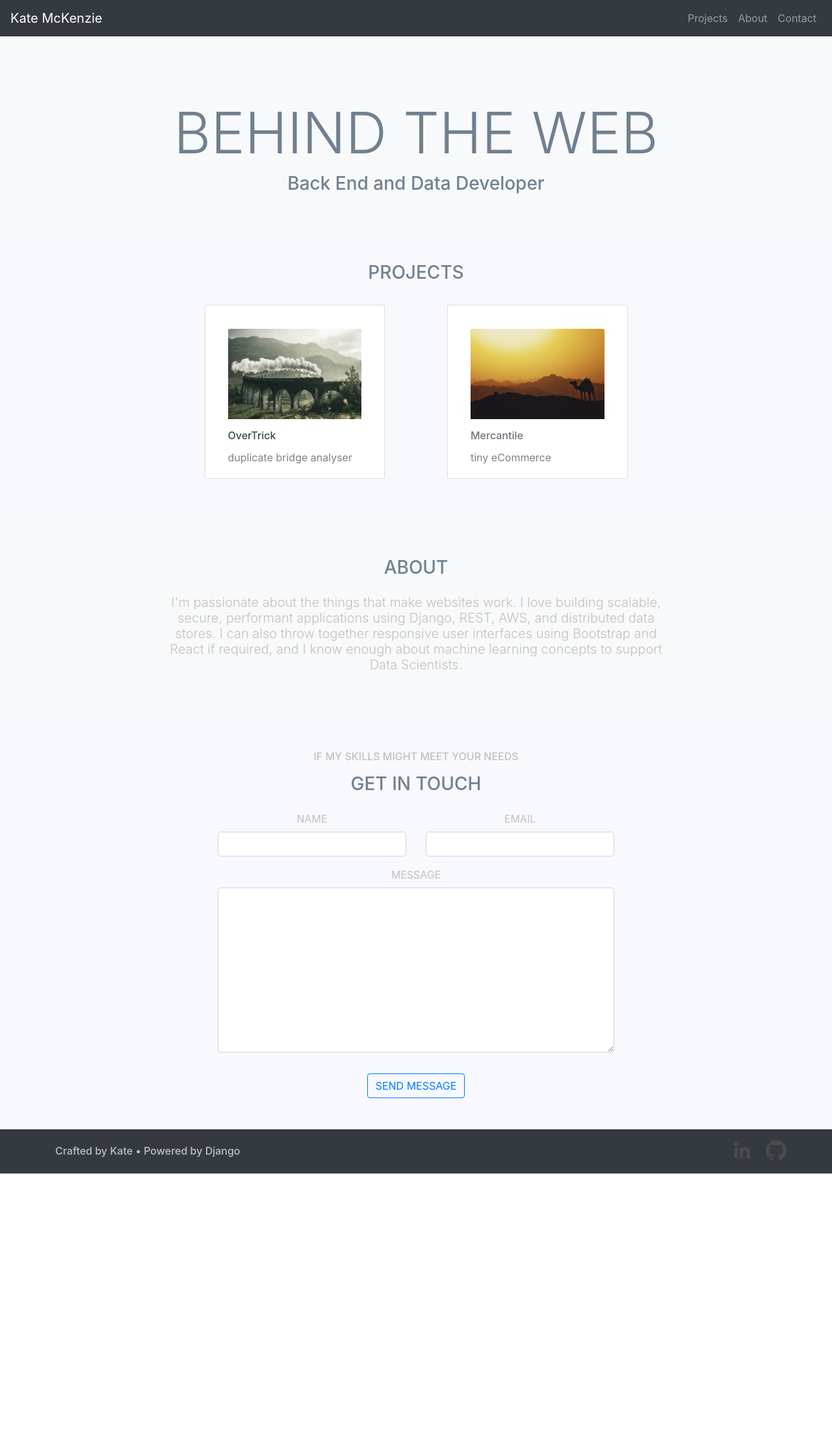
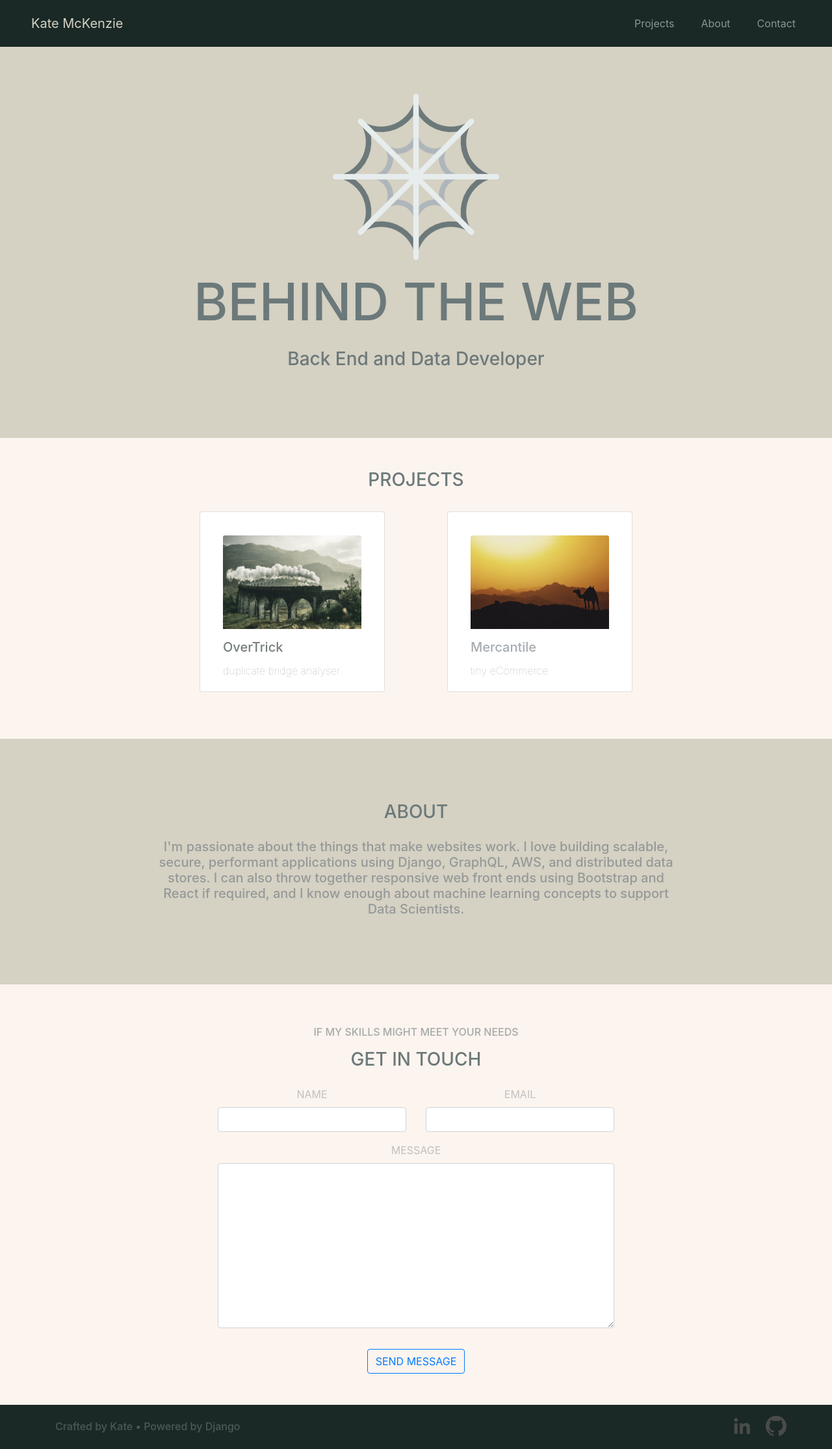
Before and after one commit to katemakescode/behind-the-web, a Django app: template tinypage/home/templates/home/index.html in a window 1280 px wide. Shown: the whole page at 65% size. Before the commit the page ends 1806 px from the top, so only its background shows below. Run offline with Django 3.2, Linux system fonts and the light colour scheme; the template is opened without the code that fills it: values that come from a table or form of the project are taken from there, others are empty; parts of the project's set-up code (start-up, migrations or seed data) failed here and were passed over; some libraries are stand-ins or nearby versions.

Commit message:
Add basic color palette

```diff
--- a/tinypage/home/templates/home/index.html
+++ b/tinypage/home/templates/home/index.html
@@ -12,7 +12,7 @@
 {% endblock stylesheets %}
 
 {% block content %}
-    <nav class="navbar navbar-dark bg-dark navbar-expand-lg">
+    <nav class="navbar navbar-dark navbar-expand-lg px-5 py-3 bg-color-dark">
         <a href="{% url 'tinypage:index' %}" class="navbar-brand">
             Kate McKenzie
         </a>
@@ -35,18 +35,23 @@
         </div>
     </nav>
 
-    <section id="masthead" class="bg-light">
+    <section id="masthead" class="bg-color-light">
         <div class="container py-5">
-            <div class="row pt-5 d-flex justify-content-center ">
-                <h1 class="display-2">BEHIND THE WEB</h1>
+            <div class="row d-flex pt-4 justify-content-center">
+                <img class="img-fluid"
+                     alt="Cobweb by prettycons on Flaticon"
+                     src="{% static 'tinypage/img/cobweb.png' %}">
             </div>
-            <div class="row d-flex justify-content-center">
+            <div class="row d-flex pt-3 justify-content-center">
+                <h1>BEHIND THE WEB</h1>
+            </div>
+            <div class="row d-flex pt-3 pb-5 justify-content-center">
                 <h3>Back End and Data Developer</h3>
             </div>
         </div>
     </section>
 
-    <section id="projects" class="container">
+    <section id="projects" class="">
         <div class="container py-5">
             <div class="row d-flex justify-content-center">
                 <h3>PROJECTS</h3>
@@ -57,9 +62,11 @@
                         <img class="card-img-top"
                              alt="Photo of bridge by Roland Lösslein on Unsplash"
                              src="{% static 'tinypage/img/roland-losslein-DmDYX_ltI48-crop.jpg' %}">
-                        <h6 class="card-title pt-3">
-                            <a href="{{ overtrick_url }}">OverTrick</a>
-                        </h6>
+                        <h5 class="card-title pt-3">
+                            <a href="{{ overtrick_url }}">
+                                OverTrick
+                            </a>
+                        </h5>
                         <p class="card-text">duplicate bridge analyser</p>
                     </div>
                 </div>
@@ -68,7 +75,7 @@
                         <img class="card-img-top"
                              alt="Photo of camel in desert by Mariam Soliman on Unsplash"
                              src="{% static 'tinypage/img/mariam-soliman-Ht5XmeuLyDg-unsplash.jpg' %}">
-                        <h6 class="card-title pt-3 text-muted">Mercantile</h6>
+                        <h5 class="card-title pt-3 text-muted">Mercantile</h5>
                         <p class="card-text">tiny eCommerce</p>
                     </div>
                 </div>
@@ -76,18 +83,18 @@
         </div>
     </section>
 
-    <section id="about" class="bg-light text-center">
-        <div class="container py-5 d-flex justify-content-center">
-            <div class="col-9 mx-auto">
+    <section id="about" class="py-5 bg-color-light text-center">
+        <div class="container d-flex py-5 justify-content-center">
+            <div class="col col-md-9 mx-auto">
                 <h3>ABOUT</h3>
-                <h6 class="lead mt-4 px-1">
+                <h5 class="mt-4 px-1 text-muted">
                     I'm passionate about the things that make websites work.
-                    I love building scalable, secure, performant applications using Django,
-                    REST, AWS, and distributed data stores.
-                    I can also throw together responsive user interfaces using Bootstrap and React
-                    if required, and I know enough about machine learning concepts to support
-                    Data Scientists.
-                </h6>
+                    I love building scalable, secure, performant applications
+                    using Django, GraphQL, AWS, and distributed data stores.
+                    I can also throw together responsive web front ends using
+                    Bootstrap and React if required, and I know enough about
+                    machine learning concepts to support Data Scientists.
+                </h5>
             </div>
         </div>
     </section>
@@ -99,7 +106,7 @@
         {% include "contact/message.html" %}
     </section>
 
-    <section id="footer" class="py-3 bg-dark">
+    <section id="footer" class="py-3 bg-color-dark">
         <div class="container">
             <div class="row align-items-center">
                 <div class="col-10 text-md-left">
--- a/tinypage/static/tinypage/css/base.css
+++ b/tinypage/static/tinypage/css/base.css
@@ -1,54 +1,47 @@
-/* CSV */
-/*fcf4ee,d5d1c3,8c7a69,03191e,6c0f16*/
-
-/* Array */
-/*["fcf4ee","d5d1c3","8c7a69","03191e","6c0f16"]*/
-
-/* Object */
-/*{"Seashell":"fcf4ee","Bone":"d5d1c3","Shadow":"8c7a69","Rich Black FOGRA 29":"03191e","Rosewood":"6c0f16"}*/
-
-/* Extended Array */
-/*[{"name":"Seashell","hex":"fcf4ee","rgb":[252,244,238],"cmyk":[0,3,6,1],"hsb":[26,6,99],"hsl":[26,70,96],"lab":[97,2,4]},{"name":"Bone","hex":"d5d1c3","rgb":[213,209,195],"cmyk":[0,2,8,16],"hsb":[47,8,84],"hsl":[47,18,80],"lab":[84,-1,7]},{"name":"Shadow","hex":"8c7a69","rgb":[140,122,105],"cmyk":[0,13,25,45],"hsb":[29,25,55],"hsl":[29,14,48],"lab":[52,4,12]},{"name":"Rich Black FOGRA 29","hex":"03191e","rgb":[3,25,30],"cmyk":[90,17,0,88],"hsb":[191,90,12],"hsl":[191,82,6],"lab":[7,-6,-6]},{"name":"Rosewood","hex":"6c0f16","rgb":[108,15,22],"cmyk":[0,86,80,58],"hsb":[355,86,42],"hsl":[355,76,24],"lab":[22,40,23]}]*/
-
+:root {
+    --color-white: #fcf4ee; /* ghostwhite */
+    --color-light: #d5d1c3; /* slategray silver gray */
+    --color-contrast: #6C797A; /* #8c7a69; darkslategray */
+    --color-dark: #1a2926; /* #031E1C; #03191e; */
+    --color-warning: #6c0f16;
+}
 
 body {
-    background-color: ghostwhite;
+    background-color: var(--color-white);
 }
 
-h1, h3 {
-    color: slategray;
+p {
+    color: var(--color-contrast);
+    opacity: 0.6;
+    font-weight: lighter;
+}
+
+h1, h2, h3 {
+    color: var(--color-contrast);
+}
+
+@media (min-width: 992px) {
+    h1 {
+        font-size: 5rem;
+    }
 }
 
 h4, h5, h6 {
-    color: silver;
+    color: var(--color-contrast);
+    opacity: 0.6;
 }
 
-p {
-    color: gray;
-}
-
-#main {
-    float: right;
-    width: 80%;
-    padding: 0 0 0 30px;
-}
-
-#nav-sidebar {
-    float: left;
-    width: 20%;
-    padding: 10px;
-    background: #efefef;
-    height: 100%;
-}
-
-ul {
-    list-style: none;
-    color: gray;
-    padding-left: 0;
+li {
+    padding-left: 25px;
 }
 
 a {
-    color: darkslategrey;
+    color: var(--color-dark);
+}
+
+a:hover {
+    text-decoration: none;
+    color: var(--color-contrast);
 }
 
 input {
@@ -58,3 +51,23 @@ input {
 label {
     color: silver;
 }
+
+.bg-color-light {
+    background-color: var(--color-light);
+}
+
+.bg-color-dark {
+    background-color: var(--color-dark);
+}
+
+.navbar-dark .navbar-brand {
+   color: var(--color-light);
+}
+
+.navbar a {
+    color: var(--color-light);
+}
+
+.navbar a:hover {
+    color: var(--color-contrast);
+}
--- a/tinypage/static/tinypage/css/social-circles.css
+++ b/tinypage/static/tinypage/css/social-circles.css
@@ -145,9 +145,9 @@ a.social-button.borderless.static:hover, .static a.social-button.borderless:hove
 }
 
 a.social-button.borderless.icon-linkedin:hover {
-    color: #0275b5;
+    color: var(--color-contrast); /* #0275b5; */
 }
 
 a.social-button.borderless.icon-github:hover {
-    color: #4183C4;
+    color: var(--color-contrast); /* #4183C4;*/
 }
```
Also changed, not shown: README.md, tinypage/static/tinypage/img/cobweb.png (added).
